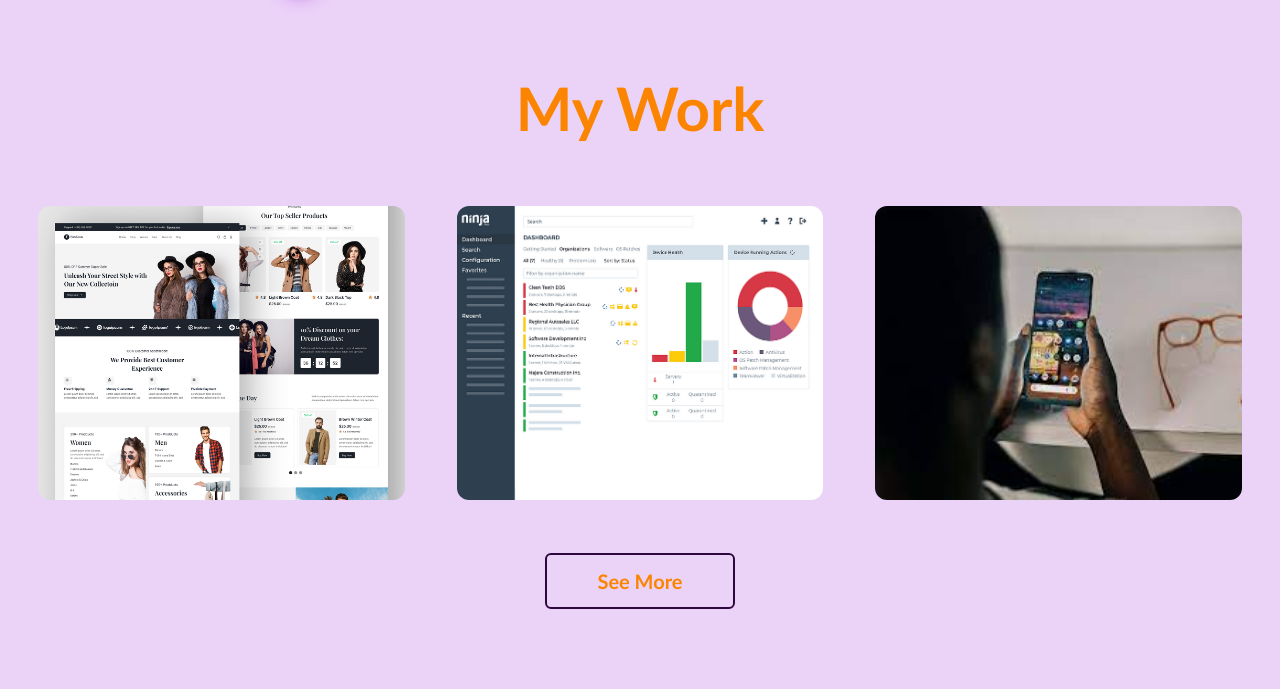
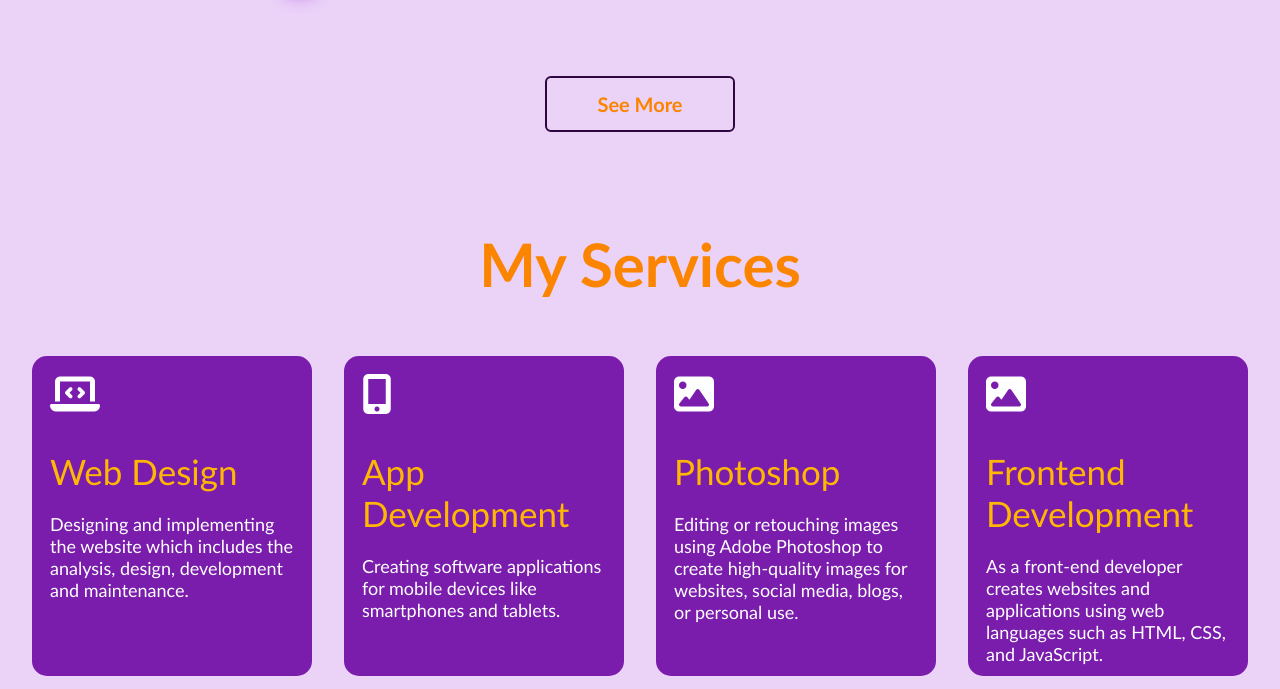
Before and after one commit to SANJIVANI22/My-Portfolio, a plain HTML site: page index.html in a window 1280 px wide. Shown: the part 1631-2320 px from the top of the page. Drawn offline with nearby package versions, Linux system fonts and the light colour scheme.

Commit message:
text and color changes

```diff
--- a/index.html
+++ b/index.html
@@ -138,7 +138,7 @@
 
 
     <!-- --------------------------------------------------Portfolio-------------------------------------- -->
-    <section>
+    <!-- <section>
         <div id="portfolio">
             <div class="container">
                 <h2 class="sub_title">My Work</h2>
--- a/style.css
+++ b/style.css
@@ -791,6 +791,6 @@ nav .fa-solid {
         cursor: pointer;
     }
     nav ul i{
-        color: #fefbff;
+        color:#fefbff;
     }
 }
```
